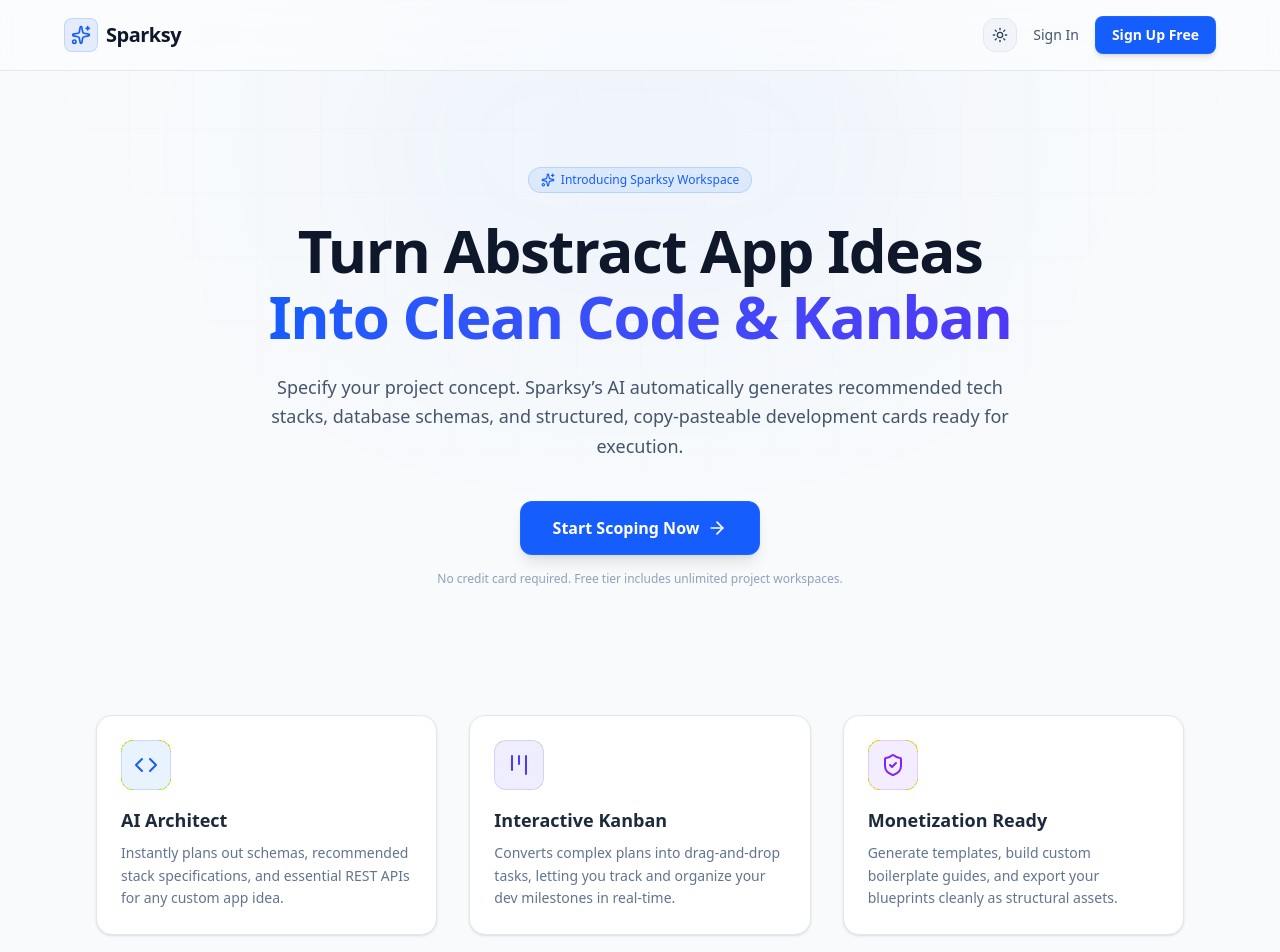
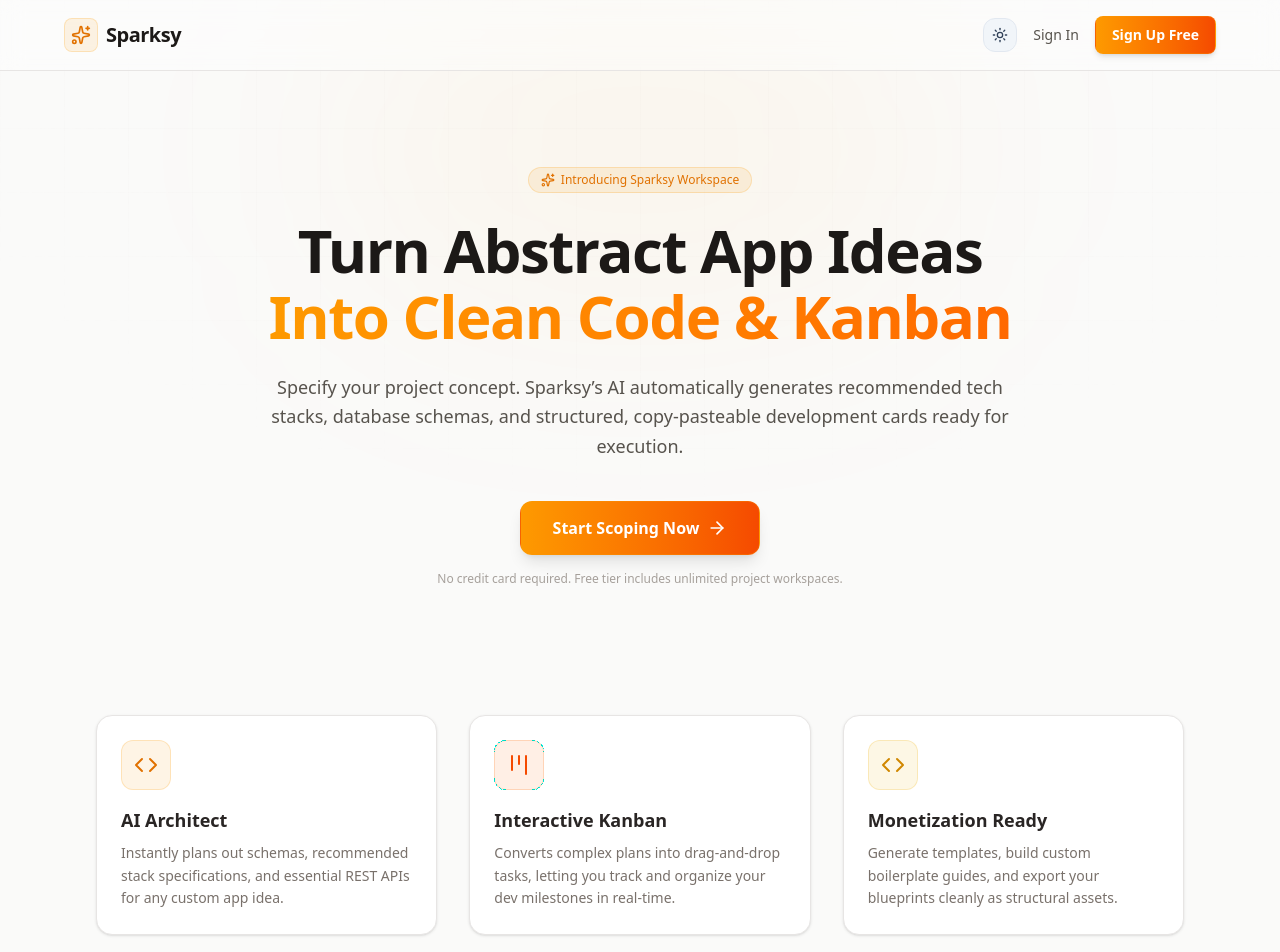
Before and after one commit to leenimad/Sparksy, a Next.js app in the folder frontend/: page / in a window 1280 px wide. Shown: the top 952 px of the page. Built offline with nearby package versions, Linux system fonts and the light colour scheme.

Commit message:
design: complete rebranding shift to a warm, eye-friendly yellow-orange Sparks aesthetic

```diff
--- a/frontend/src/app/login/page.tsx
+++ b/frontend/src/app/login/page.tsx
@@ -7,7 +7,6 @@
 import api from '@/lib/api';
 import Cookies from 'js-cookie';
 
-// Import UI Primitives
 import Button from '@/components/ui/Button';
 import Input from '@/components/ui/Input';
 import Card from '@/components/ui/Card';
@@ -39,27 +38,27 @@
       setLoading(false);
     }
   };
- return (
-    <main className="min-h-screen bg-slate-50 dark:bg-[#090d16] text-slate-900 dark:text-white flex flex-col justify-center items-center p-6 relative transition-colors duration-300">
-      <div className="absolute top-0 left-1/2 -translate-x-1/2 w-[400px] h-[200px] bg-blue-500/5 dark:bg-blue-500/10 blur-[100px] rounded-full pointer-events-none"></div>
 
-      {/* Floating Theme Toggle in Top Right */}
+  return (
+    <main className="min-h-screen bg-stone-50 dark:bg-[#0c0a09] text-stone-900 dark:text-white flex flex-col justify-center items-center p-6 relative transition-colors duration-300">
+      <div className="absolute top-0 left-1/2 -translate-x-1/2 w-[400px] h-[200px] bg-amber-500/5 dark:bg-amber-500/10 blur-[100px] rounded-full pointer-events-none"></div>
+
       <div className="absolute top-8 right-8 z-25">
         <ThemeToggle />
       </div>
 
-      <Link href="/" className="absolute top-8 left-8 flex items-center gap-1.5 text-slate-500 dark:text-slate-400 hover:text-slate-900 dark:hover:text-white transition-all text-sm font-medium">
+      <Link href="/" className="absolute top-8 left-8 flex items-center gap-1.5 text-stone-500 dark:text-stone-400 hover:text-stone-900 dark:hover:text-white transition-all text-sm font-medium">
         <ArrowLeft className="w-4 h-4" />
         Back to Home
       </Link>
 
-      <Card className="w-full max-w-md !p-8 bg-white dark:bg-slate-950/60 border-slate-200 dark:border-slate-800/80 backdrop-blur-md shadow-xl">
+      <Card className="w-full max-w-md !p-8 bg-white dark:bg-stone-950/60 border-stone-200 dark:border-stone-800/80 backdrop-blur-md shadow-xl">
         <div className="flex flex-col items-center mb-8">
-          <div className="flex items-center gap-2 text-blue-600 dark:text-blue-400 mb-2">
+          <div className="flex items-center gap-2 text-amber-600 dark:text-amber-400 mb-2">
             <Sparkles className="w-7 h-7" />
-            <span className="text-2xl font-bold tracking-tight text-slate-900 dark:text-white">Sparksy</span>
+            <span className="text-2xl font-bold tracking-tight text-stone-900 dark:text-white">Sparksy</span>
           </div>
-          <h2 className="text-lg font-medium text-slate-600 dark:text-slate-300">Welcome back, builder</h2>
+          <h2 className="text-lg font-medium text-stone-600 dark:text-stone-300">Welcome back, builder</h2>
         </div>
 
         {error && (
@@ -92,9 +91,9 @@
           </Button>
         </form>
 
-        <p className="mt-6 text-center text-sm text-slate-500 dark:text-slate-400">
+        <p className="mt-6 text-center text-sm text-stone-500 dark:text-stone-400">
           Don&apos;t have an account?{' '}
-          <Link href="/register" className="text-blue-600 dark:text-blue-400 hover:underline font-medium">
+          <Link href="/register" className="text-amber-600 dark:text-amber-400 hover:underline font-medium">
             Sign Up
           </Link>
         </p>
--- a/frontend/src/app/page.tsx
+++ b/frontend/src/app/page.tsx
@@ -1,37 +1,35 @@
-'useid client';
+'use client';
 
 import Link from 'next/link';
 import { Sparkles, ArrowRight, Kanban, Code, ShieldCheck } from 'lucide-react';
-import ThemeToggle from '@/components/ThemeToggle'; // Import toggle
+import ThemeToggle from '@/components/ThemeToggle';
 
 export default function Home() {
   return (
-    <div className="min-h-screen bg-slate-50 dark:bg-[#090d16] text-slate-900 dark:text-white overflow-hidden relative selection:bg-blue-500/30 transition-colors duration-300">
-      {/* Decorative Grid and Glowing Background Blobs */}
-      <div className="absolute inset-0 bg-[linear-gradient(to_right,#e2e8f015_1px,transparent_1px),linear-gradient(to_bottom,#e2e8f015_1px,transparent_1px)] dark:bg-[linear-gradient(to_right,#1f293710_1px,transparent_1px),linear-gradient(to_bottom,#1f293710_1px,transparent_1px)] bg-[size:4rem_4rem] [mask-image:radial-gradient(ellipse_60%_50%_at_50%_0%,#000_70%,transparent_100%)]"></div>
-      <div className="absolute top-0 left-1/2 -translate-x-1/2 w-[600px] h-[300px] bg-blue-500/5 dark:bg-blue-500/10 blur-[120px] rounded-full pointer-events-none"></div>
+    <div className="min-h-screen bg-stone-50 dark:bg-[#0c0a09] text-stone-900 dark:text-white overflow-hidden relative selection:bg-amber-500/30 transition-colors duration-300">
+      {/* Warm Decorative Grid and Glowing Background Blobs */}
+      <div className="absolute inset-0 bg-[linear-gradient(to_right,#e7e5e415_1px,transparent_1px),linear-gradient(to_bottom,#e7e5e415_1px,transparent_1px)] dark:bg-[linear-gradient(to_right,#29252410_1px,transparent_1px),linear-gradient(to_bottom,#29252410_1px,transparent_1px)] bg-[size:4rem_4rem] [mask-image:radial-gradient(ellipse_60%_50%_at_50%_0%,#000_70%,transparent_100%)]"></div>
+      <div className="absolute top-0 left-1/2 -translate-x-1/2 w-[600px] h-[300px] bg-amber-500/5 dark:bg-amber-500/10 blur-[120px] rounded-full pointer-events-none"></div>
 
       {/* Header Navigation */}
-      <header className="relative border-b border-slate-200 dark:border-slate-800/50 backdrop-blur-md bg-white/40 dark:bg-[#090d16]/30 px-8 py-4 z-10">
+      <header className="relative border-b border-stone-200 dark:border-stone-800/50 backdrop-blur-md bg-white/40 dark:bg-[#0c0a09]/30 px-8 py-4 z-10">
         <div className="max-w-6xl mx-auto flex justify-between items-center">
           <div className="flex items-center gap-2">
-            <div className="p-1.5 bg-blue-600/10 rounded-lg border border-blue-500/20 text-blue-600 dark:text-blue-400">
+            <div className="p-1.5 bg-amber-500/10 rounded-lg border border-amber-500/20 text-amber-600 dark:text-amber-400">
               <Sparkles className="w-5 h-5" />
             </div>
-            <span className="font-bold text-xl tracking-tight text-slate-900 dark:text-white">
+            <span className="font-bold text-xl tracking-tight text-stone-900 dark:text-white">
               Sparksy
             </span>
           </div>
           <div className="flex items-center gap-4">
-            {/* Dynamic Theme Toggle in Header */}
             <ThemeToggle />
-
-            <Link href="/login" className="text-sm font-medium text-slate-600 dark:text-slate-300 hover:text-slate-900 dark:hover:text-white transition-colors">
+            <Link href="/login" className="text-sm font-medium text-stone-600 dark:text-stone-300 hover:text-stone-900 dark:hover:text-white transition-colors">
               Sign In
             </Link>
             <Link
               href="/register"
-              className="px-4 py-2 text-sm font-semibold rounded-lg bg-blue-600 hover:bg-blue-500 text-white transition-all shadow-md border border-blue-500/30"
+              className="px-4 py-2 text-sm font-semibold rounded-lg bg-gradient-to-r from-amber-500 to-orange-600 hover:from-amber-400 hover:to-orange-500 text-white transition-all shadow-md border border-amber-500/30"
             >
               Sign Up Free
             </Link>
@@ -42,35 +40,32 @@
       {/* Hero Section */}
       <main className="relative max-w-6xl mx-auto px-8 pt-24 pb-20 z-10">
         <div className="text-center max-w-3xl mx-auto">
-          {/* Release Badge */}
-          <div className="inline-flex items-center gap-1.5 px-3 py-1 rounded-full bg-blue-500/10 border border-blue-500/20 text-xs text-blue-600 dark:text-blue-400 font-medium mb-6">
+          <div className="inline-flex items-center gap-1.5 px-3 py-1 rounded-full bg-amber-500/10 border border-amber-500/20 text-xs text-amber-600 dark:text-amber-400 font-medium mb-6">
             <Sparkles className="w-3.5 h-3.5" />
             Introducing Sparksy Workspace
           </div>
 
-          <h1 className="text-5xl md:text-6xl font-extrabold tracking-tight leading-[1.1] text-slate-900 dark:bg-gradient-to-b dark:from-white dark:via-slate-100 dark:to-slate-500 dark:bg-clip-text dark:text-transparent">
+          <h1 className="text-5xl md:text-6xl font-extrabold tracking-tight leading-[1.1] text-stone-900 dark:bg-gradient-to-b dark:from-white dark:via-stone-100 dark:to-stone-500 dark:bg-clip-text dark:text-transparent">
             Turn Abstract App Ideas <br />
-            <span className="bg-gradient-to-r from-blue-600 to-indigo-600 dark:from-blue-400 dark:to-indigo-400 bg-clip-text text-transparent">
+            <span className="bg-gradient-to-r from-amber-500 to-orange-500 dark:from-amber-400 dark:to-orange-400 bg-clip-text text-transparent">
               Into Clean Code & Kanban
             </span>
           </h1>
 
-          <p className="mt-6 text-lg text-slate-600 dark:text-slate-400 leading-relaxed">
+          <p className="mt-6 text-lg text-stone-600 dark:text-stone-400 leading-relaxed">
             Specify your project concept. Sparksy’s AI automatically generates recommended tech stacks, database schemas, and structured, copy-pasteable development cards ready for execution.
           </p>
 
-          {/* Streamlined, single-focus Hero CTA block */}
           <div className="mt-10 flex flex-col justify-center items-center gap-3">
             <Link
               href="/register"
-              className="group px-8 py-3.5 rounded-xl bg-blue-600 hover:bg-blue-500 text-white font-semibold transition-all shadow-lg flex items-center gap-2 cursor-pointer border border-blue-500/30"
+              className="group px-8 py-3.5 rounded-xl bg-gradient-to-r from-amber-500 to-orange-600 hover:from-amber-400 hover:to-orange-500 text-white font-semibold transition-all shadow-lg flex items-center gap-2 cursor-pointer border border-amber-500/30"
             >
               Start Scoping Now
               <ArrowRight className="w-5 h-5 group-hover:translate-x-1 transition-all" />
             </Link>
 
-            {/* Trust/Friction-reduction microcopy */}
-            <p className="text-xs text-slate-400 dark:text-slate-500 font-medium mt-1">
+            <p className="text-xs text-stone-400 dark:text-stone-500 font-medium mt-1">
               No credit card required. Free tier includes unlimited project workspaces.
             </p>
           </div>
@@ -78,32 +73,32 @@
 
         {/* Core Value Props Grid */}
         <section className="mt-32 grid grid-cols-1 md:grid-cols-3 gap-8">
-          <div className="p-6 rounded-2xl bg-white dark:bg-slate-950/40 border border-slate-200 dark:border-slate-800/60 backdrop-blur-sm hover:border-slate-300 dark:hover:border-slate-700/60 transition-all group shadow-sm">
-            <div className="p-3 bg-blue-500/10 rounded-xl border border-blue-500/20 text-blue-600 dark:text-blue-400 w-fit mb-4">
+          <div className="p-6 rounded-2xl bg-white dark:bg-stone-950/40 border border-stone-200 dark:border-stone-800/60 backdrop-blur-sm hover:border-amber-300 dark:hover:border-amber-700/60 transition-all group shadow-sm">
+            <div className="p-3 bg-amber-500/10 rounded-xl border border-amber-500/20 text-amber-600 dark:text-amber-400 w-fit mb-4">
               <Code className="w-6 h-6" />
             </div>
-            <h3 className="font-bold text-lg mb-2 text-slate-800 dark:text-slate-200">AI Architect</h3>
-            <p className="text-slate-500 dark:text-slate-400 text-sm leading-relaxed">
+            <h3 className="font-bold text-lg mb-2 text-stone-800 dark:text-stone-200">AI Architect</h3>
+            <p className="text-stone-500 dark:text-stone-400 text-sm leading-relaxed">
               Instantly plans out schemas, recommended stack specifications, and essential REST APIs for any custom app idea.
             </p>
           </div>
 
-          <div className="p-6 rounded-2xl bg-white dark:bg-slate-950/40 border border-slate-200 dark:border-slate-800/60 backdrop-blur-sm hover:border-slate-300 dark:hover:border-slate-700/60 transition-all group shadow-sm">
-            <div className="p-3 bg-indigo-500/10 rounded-xl border border-indigo-500/20 text-indigo-600 dark:text-indigo-400 w-fit mb-4">
+          <div className="p-6 rounded-2xl bg-white dark:bg-stone-950/40 border border-stone-200 dark:border-stone-800/60 backdrop-blur-sm hover:border-amber-300 dark:hover:border-amber-700/60 transition-all group shadow-sm">
+            <div className="p-3 bg-orange-500/10 rounded-xl border border-orange-500/20 text-orange-600 dark:text-orange-400 w-fit mb-4">
               <Kanban className="w-6 h-6" />
             </div>
-            <h3 className="font-bold text-lg mb-2 text-slate-800 dark:text-slate-200">Interactive Kanban</h3>
-            <p className="text-slate-500 dark:text-slate-400 text-sm leading-relaxed">
+            <h3 className="font-bold text-lg mb-2 text-stone-800 dark:text-stone-200">Interactive Kanban</h3>
+            <p className="text-stone-500 dark:text-stone-400 text-sm leading-relaxed">
               Converts complex plans into drag-and-drop tasks, letting you track and organize your dev milestones in real-time.
             </p>
           </div>
 
-          <div className="p-6 rounded-2xl bg-white dark:bg-slate-950/40 border border-slate-200 dark:border-slate-800/60 backdrop-blur-sm hover:border-slate-300 dark:hover:border-slate-700/60 transition-all group shadow-sm">
-            <div className="p-3 bg-violet-500/10 rounded-xl border border-violet-500/20 text-violet-600 dark:text-violet-400 w-fit mb-4">
-              <ShieldCheck className="w-6 h-6" />
+          <div className="p-6 rounded-2xl bg-white dark:bg-stone-950/40 border border-stone-200 dark:border-stone-800/60 backdrop-blur-sm hover:border-amber-300 dark:hover:border-amber-700/60 transition-all group shadow-sm">
+            <div className="p-3 bg-yellow-500/10 rounded-xl border border-yellow-500/20 text-yellow-600 dark:text-yellow-500 w-fit mb-4">
+              <Code className="w-6 h-6" />
             </div>
-            <h3 className="font-bold text-lg mb-2 text-slate-800 dark:text-slate-200">Monetization Ready</h3>
-            <p className="text-slate-500 dark:text-slate-400 text-sm leading-relaxed">
+            <h3 className="font-bold text-lg mb-2 text-stone-800 dark:text-stone-200">Monetization Ready</h3>
+            <p className="text-stone-500 dark:text-stone-400 text-sm leading-relaxed">
               Generate templates, build custom boilerplate guides, and export your blueprints cleanly as structural assets.
             </p>
           </div>
--- a/frontend/src/app/register/page.tsx
+++ b/frontend/src/app/register/page.tsx
@@ -7,11 +7,11 @@
 import api from '@/lib/api';
 import Cookies from 'js-cookie';
 
-// Import UI Primitives
+// Import UI Primitives and Toggle
 import Button from '@/components/ui/Button';
 import Input from '@/components/ui/Input';
 import Card from '@/components/ui/Card';
-import ThemeToggle from '@/components/ThemeToggle'; // Import toggle
+import ThemeToggle from '@/components/ThemeToggle';
 
 export default function Register() {
   const router = useRouter();
@@ -42,26 +42,26 @@
   };
 
   return (
-    <main className="min-h-screen bg-slate-50 dark:bg-[#090d16] text-slate-900 dark:text-white flex flex-col justify-center items-center p-6 relative transition-colors duration-300">
-      <div className="absolute top-0 left-1/2 -translate-x-1/2 w-[400px] h-[200px] bg-blue-500/5 dark:bg-blue-500/10 blur-[100px] rounded-full pointer-events-none"></div>
+    <main className="min-h-screen bg-stone-50 dark:bg-[#0c0a09] text-stone-900 dark:text-white flex flex-col justify-center items-center p-6 relative transition-colors duration-300">
+      <div className="absolute top-0 left-1/2 -translate-x-1/2 w-[400px] h-[200px] bg-amber-500/5 dark:bg-amber-500/10 blur-[100px] rounded-full pointer-events-none"></div>
 
       {/* Floating Theme Toggle in Top Right */}
       <div className="absolute top-8 right-8 z-25">
         <ThemeToggle />
       </div>
 
-      <Link href="/" className="absolute top-8 left-8 flex items-center gap-1.5 text-slate-500 dark:text-slate-400 hover:text-slate-900 dark:hover:text-white transition-all text-sm font-medium">
+      <Link href="/" className="absolute top-8 left-8 flex items-center gap-1.5 text-stone-500 dark:text-stone-400 hover:text-stone-900 dark:hover:text-white transition-all text-sm font-medium">
         <ArrowLeft className="w-4 h-4" />
         Back to Home
       </Link>
 
-      <Card className="w-full max-w-md !p-8 bg-white dark:bg-slate-950/60 border-slate-200 dark:border-slate-800/80 backdrop-blur-md shadow-xl">
+      <Card className="w-full max-w-md !p-8 bg-white dark:bg-stone-950/60 border-stone-200 dark:border-stone-800/80 backdrop-blur-md shadow-xl">
         <div className="flex flex-col items-center mb-8">
-          <div className="flex items-center gap-2 text-blue-600 dark:text-blue-400 mb-2">
+          <div className="flex items-center gap-2 text-amber-600 dark:text-amber-400 mb-2">
             <Sparkles className="w-7 h-7" />
-            <span className="text-2xl font-bold tracking-tight text-slate-900 dark:text-white">Sparksy</span>
+            <span className="text-2xl font-bold tracking-tight text-stone-900 dark:text-white">Sparksy</span>
           </div>
-          <h2 className="text-lg font-medium text-slate-600 dark:text-slate-300">Create your builder account</h2>
+          <h2 className="text-lg font-medium text-stone-600 dark:text-stone-300">Create your builder account</h2>
         </div>
 
         {error && (
@@ -104,9 +104,9 @@
           </Button>
         </form>
 
-        <p className="mt-6 text-center text-sm text-slate-500 dark:text-slate-400">
+        <p className="mt-6 text-center text-sm text-stone-500 dark:text-stone-400">
           Already have an account?{' '}
-          <Link href="/login" className="text-blue-600 dark:text-blue-400 hover:underline font-medium">
+          <Link href="/login" className="text-amber-600 dark:text-amber-400 hover:underline font-medium">
             Login
           </Link>
         </p>
--- a/frontend/src/components/ui/Card.tsx
+++ b/frontend/src/components/ui/Card.tsx
@@ -6,8 +6,8 @@
 }
 
 export default function Card({ children, hoverable = false, className = '', ...props }: CardProps) {
-  const baseStyles = 'bg-white dark:bg-slate-950/40 border border-slate-200 dark:border-slate-800/80 rounded-2xl p-6 shadow-md dark:shadow-black/20 transition-all duration-300';
-  const hoverStyles = hoverable ? 'hover:border-blue-500 dark:hover:border-slate-700/80 hover:shadow-lg hover:shadow-black/5 dark:hover:shadow-black/40' : '';
+  const baseStyles = 'bg-white dark:bg-stone-950/40 border border-stone-200 dark:border-stone-800/80 rounded-2xl p-6 shadow-md dark:shadow-black/20 transition-all duration-300';
+  const hoverStyles = hoverable ? 'hover:border-amber-500 dark:hover:border-stone-700/80 hover:shadow-lg hover:shadow-black/5 dark:hover:shadow-black/40' : '';
 
   return (
     <div className={`${baseStyles} ${hoverStyles} ${className}`} {...props}>
```
Also changed, not shown: frontend/src/app/dashboard/page.tsx (+16 -14 lines), frontend/src/components/Navbar.tsx (+8 -8 lines), frontend/src/components/ProjectCard.tsx (+11 -10 lines), frontend/src/components/ScoperInput.tsx (+11 -10 lines), frontend/src/components/ui/Button.tsx (+7 -11 lines), frontend/src/components/ui/Input.tsx (+5 -3 lines).
